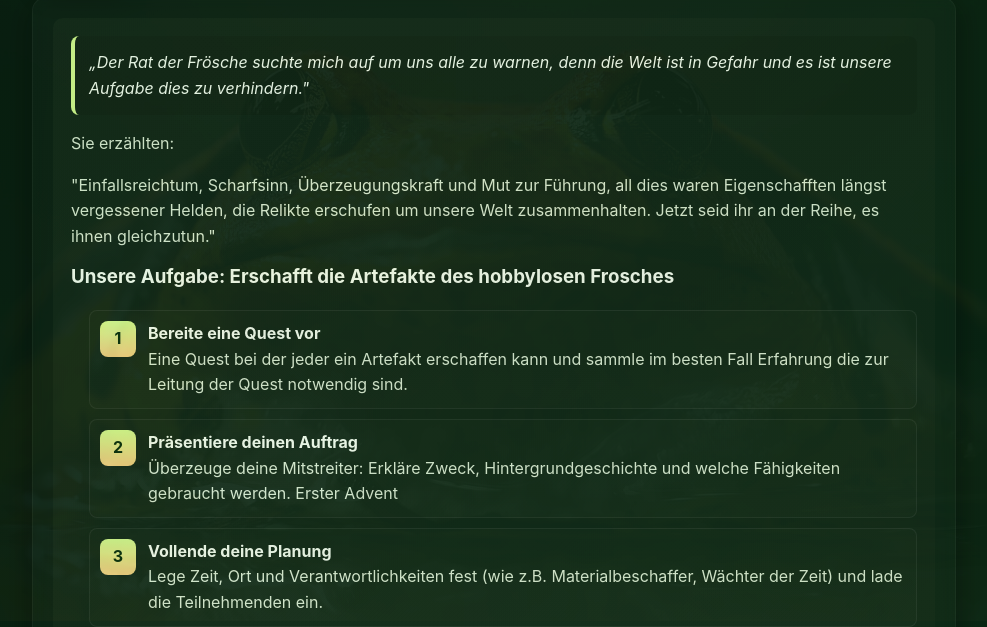
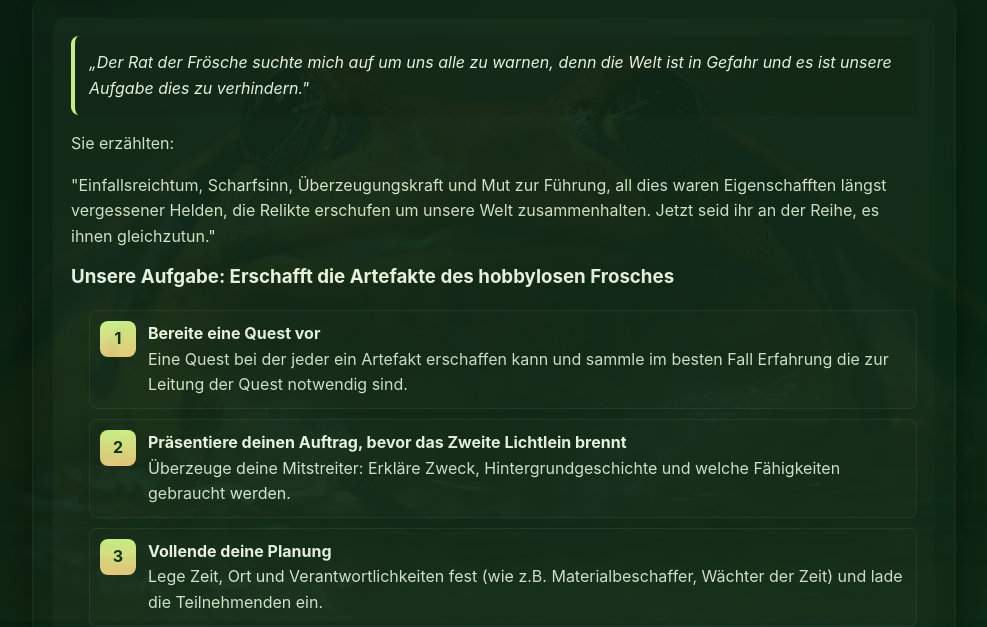
Before and after one commit to Kevin-Freg/Kevin-Freg.github.io, a plain HTML site: page index.html in a window 1280 px wide. Shown: the part 179-806 px from the top of the page, without its empty margins (146-1133 px from the left). Drawn offline with Linux system fonts and the light colour scheme.

Commit message:
text vergessen

```diff
--- a/index.html
+++ b/index.html
@@ -295,11 +295,11 @@
               <li>
                 <div class="step-num">2</div>
                 <div>
-                  <strong>Präsentiere deinen Auftrag</strong>
+                  <strong>Präsentiere deinen Auftrag, bevor das Zweite Lichtlein brennt</strong>
                   <div class="muted">
                     Überzeuge deine Mitstreiter: Erkläre Zweck,
                     Hintergrundgeschichte und welche Fähigkeiten gebraucht
-                    werden. Erster Advent
+                    werden.
                   </div>
                 </div>
               </li>
```
